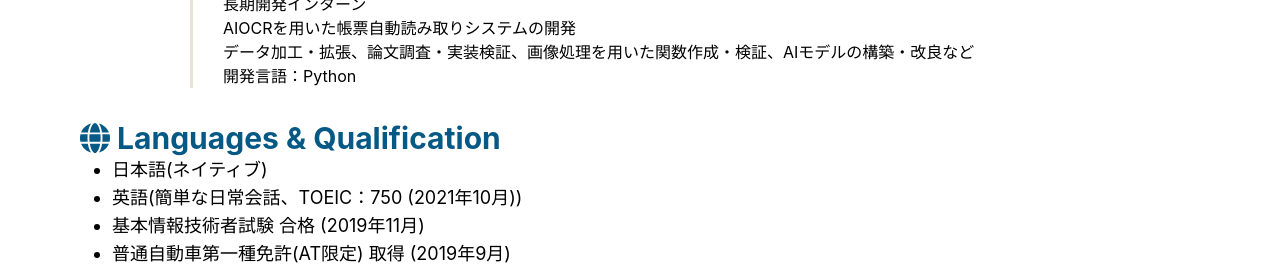
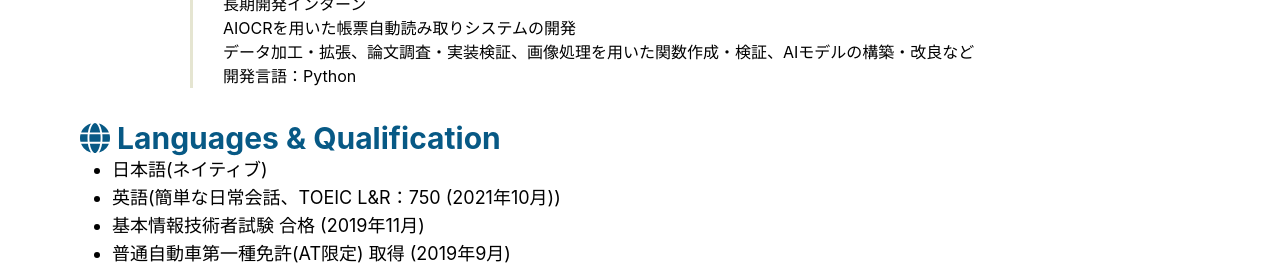
Before and after one commit to Shuya25/Shuya25.github.io, a Next.js app: page / in a window 1280 px wide. Shown: the part 1548-1822 px from the top of the page. Built offline with nearby package versions, Linux system fonts and the light colour scheme.

Commit message:
modify TOEIC test

```diff
--- a/pages/index.tsx
+++ b/pages/index.tsx
@@ -152,7 +152,7 @@ export const Home = (): JSX.Element => (
         <h2 className={'text-3xl font-bold text-sky-800 dark:text-sky-800'}><FontAwesomeIcon icon={faGlobe} /> Languages & Qualification</h2>
         <ul className="text-lg list-disc pl-8">
           <li>日本語(ネイティブ)</li>
-          <li>英語(簡単な日常会話、TOEIC：750 (2021年10月))</li>
+          <li>英語(簡単な日常会話、TOEIC L&R：750 (2021年10月))</li>
           <li>基本情報技術者試験 合格 (2019年11月)</li>
           <li>普通自動車第一種免許(AT限定) 取得 (2019年9月)</li>
         </ul>
```
